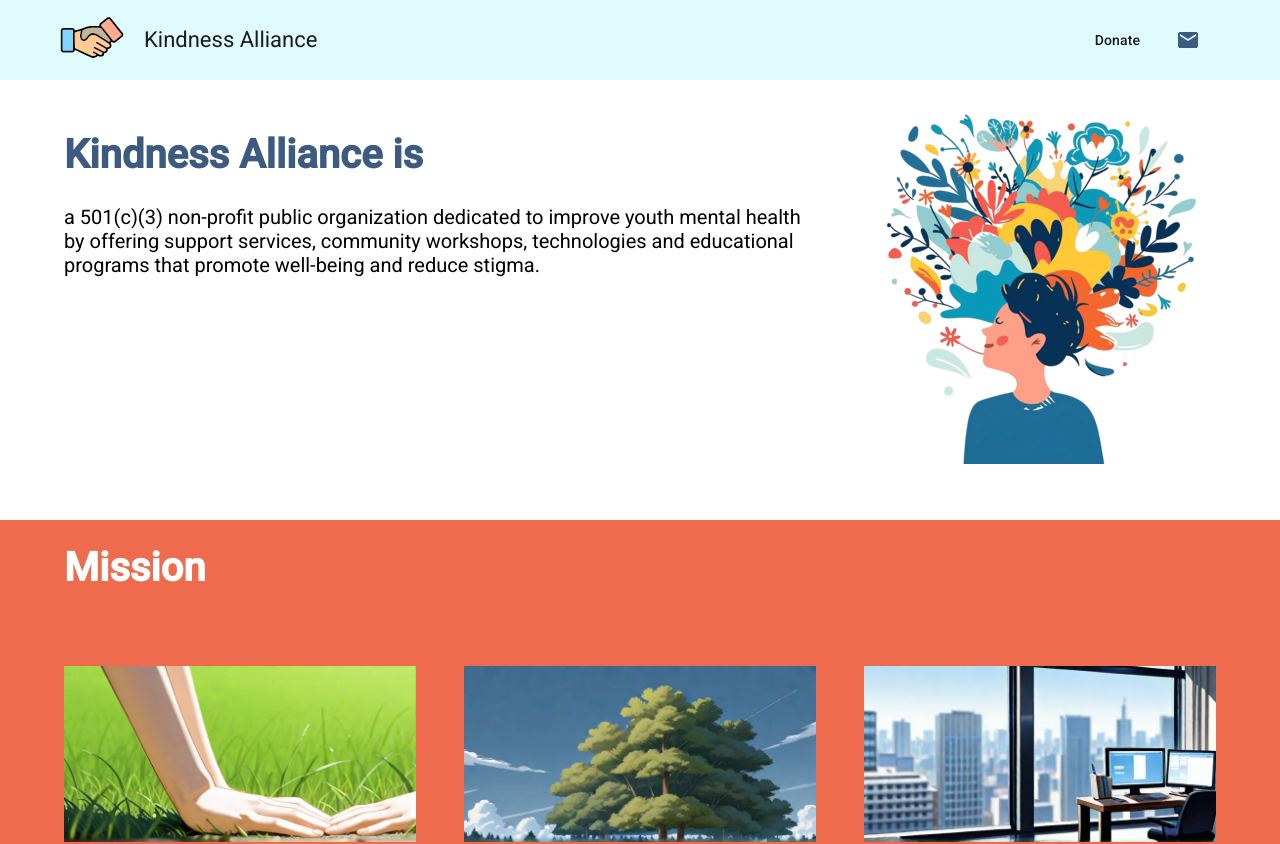
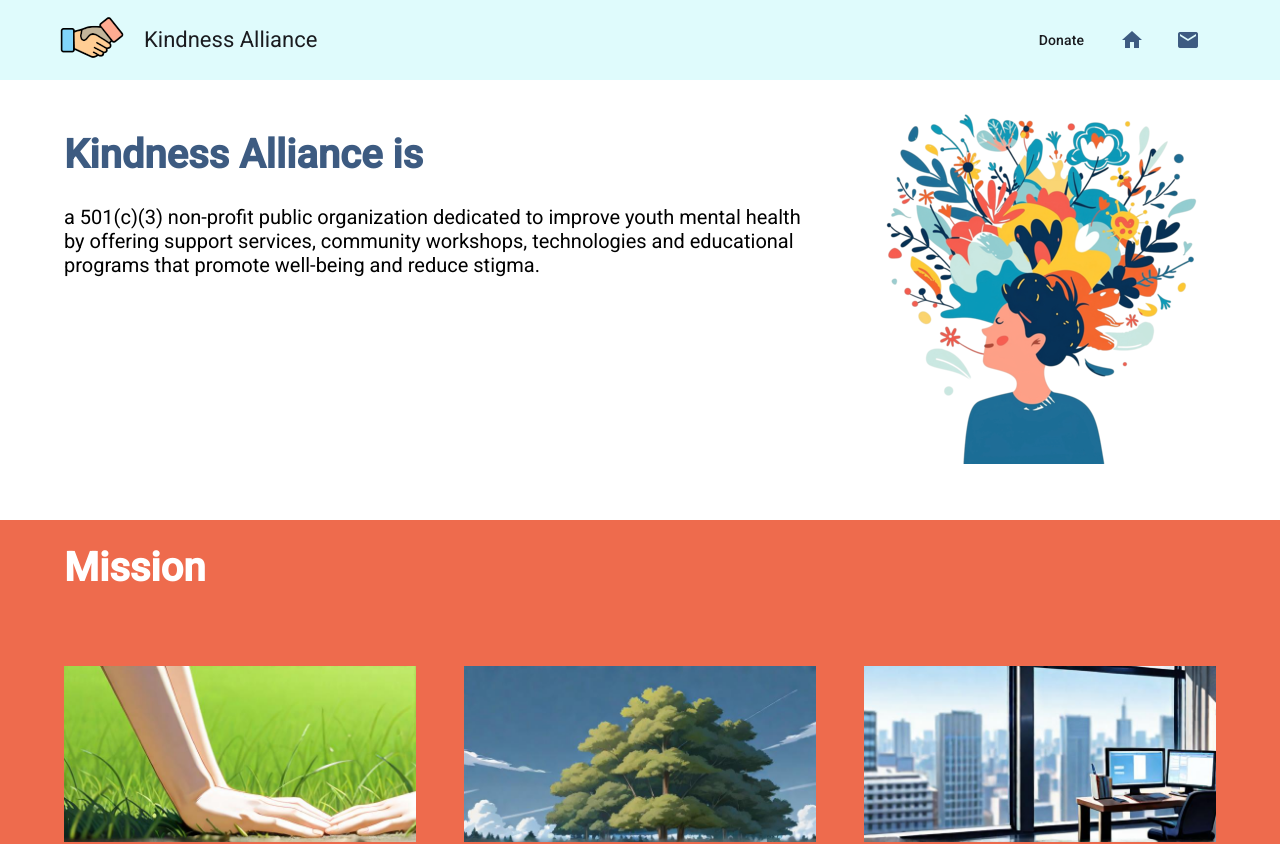
Before and after one commit to kindnessally/kindnessally.github.io, an Angular app: page / in a window 1280 px wide. Shown: the top 844 px of the page. Built offline with nearby package versions, Linux system fonts and the light colour scheme.

Commit message:
Use home icon

```diff
--- a/src/app/app.html
+++ b/src/app/app.html
@@ -2,13 +2,16 @@
   <div class="content-row">
     <mat-toolbar>
       <span>
-        <a routerLink="">
-          <img src="images/handshake.png" width="72" height="72" />
-        </a>
+        <img src="images/handshake.png" width="72" height="72" />
       </span>
       <span><h1>Kindness Alliance</h1></span>
       <span class="separator"></span>
       <button mat-button routerLink="donate">Donate</button>
+      <button matIconButton>
+        <a routerLink="">
+          <mat-icon>home</mat-icon>
+        </a>
+      </button>
       <button matIconButton>
         <a href="mailto:contact@kindnessally.org">
           <mat-icon>mail</mat-icon>
```
